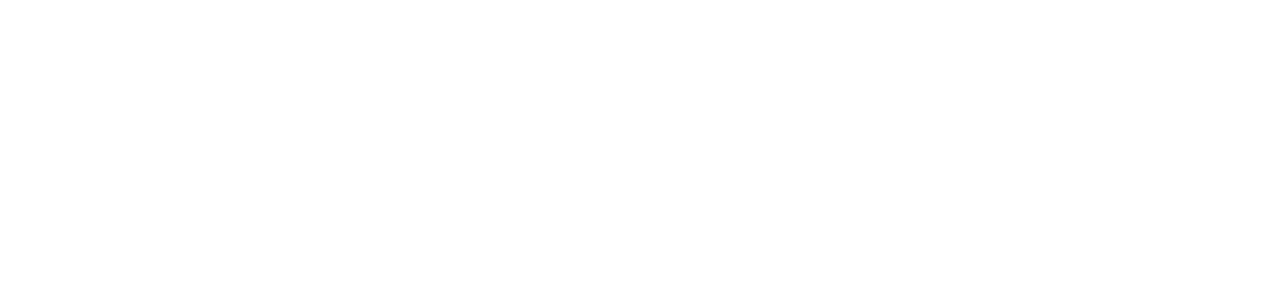
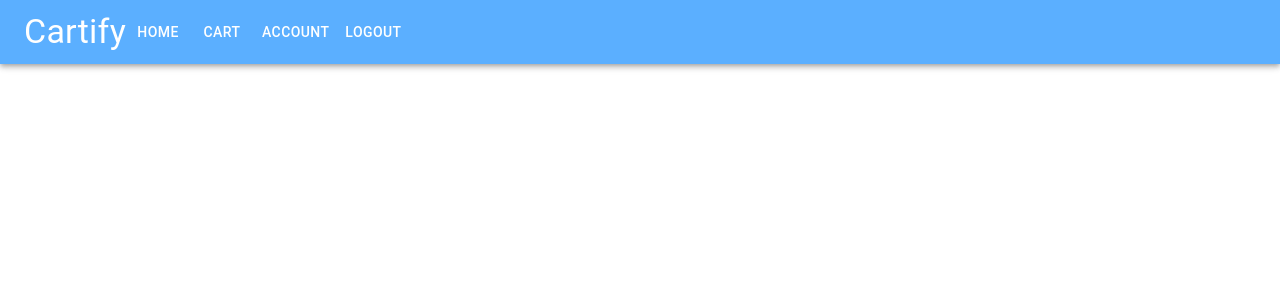
Before and after one commit to param23403/LaunchShopping--ecommerce, a React (Create React App) app in the folder frontend/: page / in a window 1280 px wide. Shown: the top 300 px of the page. Built offline with nearby package versions, Linux system fonts and the light colour scheme.

Commit message:
navbarfront

```diff
--- a/frontend/package.json
+++ b/frontend/package.json
@@ -3,11 +3,17 @@
   "version": "0.1.0",
   "private": true,
   "dependencies": {
+    "@emotion/react": "^11.9.0",
+    "@emotion/styled": "^11.8.1",
+    "@mui/icons-material": "^5.8.2",
+    "@mui/material": "^5.8.2",
     "@testing-library/jest-dom": "^5.16.4",
     "@testing-library/react": "^13.3.0",
     "@testing-library/user-event": "^13.5.0",
+    "firebase": "^9.8.2",
     "react": "^18.1.0",
     "react-dom": "^18.1.0",
+    "react-router-dom": "^6.3.0",
     "react-scripts": "5.0.1",
     "web-vitals": "^2.1.4"
   },
--- a/frontend/src/App.css
+++ /dev/null
@@ -1,38 +0,0 @@
-.App {
-  text-align: center;
-}
-
-.App-logo {
-  height: 40vmin;
-  pointer-events: none;
-}
-
-@media (prefers-reduced-motion: no-preference) {
-  .App-logo {
-    animation: App-logo-spin infinite 20s linear;
-  }
-}
-
-.App-header {
-  background-color: #282c34;
-  min-height: 100vh;
-  display: flex;
-  flex-direction: column;
-  align-items: center;
-  justify-content: center;
-  font-size: calc(10px + 2vmin);
-  color: white;
-}
-
-.App-link {
-  color: #61dafb;
-}
-
-@keyframes App-logo-spin {
-  from {
-    transform: rotate(0deg);
-  }
-  to {
-    transform: rotate(360deg);
-  }
-}
--- a/frontend/src/App.js
+++ b/frontend/src/App.js
@@ -1,10 +1,11 @@
-import './App.css';
+import Navbar from './components/Navbar'
+
 
 function App() {
   return (
-    <div className="App">
-
-    </div>
+    <>
+    <Navbar/>
+    </>
   );
 }
 
--- /dev/null
+++ b/frontend/src/components/Navbar.css
@@ -0,0 +1,4 @@
+.style {
+
+    background : '#5BAFFF';
+};
--- /dev/null
+++ b/frontend/src/components/Navbar.js
@@ -0,0 +1,50 @@
+import {React,useState} from "react";
+import { Link } from "react-router-dom";
+import AppBar from '@mui/material/AppBar';
+import Box from '@mui/material/Box';
+import Toolbar from '@mui/material/Toolbar';
+import Typography from '@mui/material/Typography';
+import Button from '@mui/material/Button';
+import { useNavigate } from "react-router-dom";
+import './Navbar.css'
+
+const Navbar = (props) => {
+     let navigate = useNavigate();
+
+    function homeOnClick(){
+       navigate("/homepage")
+     }
+    function cartOnClick(){
+        navigate("/cart")
+    }
+
+    function accountOnClick(){
+        navigate("/account")
+      }
+
+
+
+    function logoutOnClick(){
+      navigate("/")
+    }
+
+
+    return (
+        <Box sx={{ flexGrow: 1 }}>
+            <AppBar position="static">
+                <Toolbar style={{backgroundColor: "#5BAFFF"}}>
+                    <Typography variant="h4" component="div">
+                        Cartify
+                    </Typography>
+                        <Button color="inherit"  onClick={homeOnClick}>Home</Button>
+                        <Button color="inherit" onClick={cartOnClick}>Cart</Button>
+                        <Button color="inherit" onClick={accountOnClick}>Account</Button>
+                        <Button color="inherit" onClick={logoutOnClick}>Logout</Button>
+                </Toolbar>
+            </AppBar>
+        </Box>
+    );
+
+}
+// style={{backgroundColor: ispage[0] ? 'primary' : "inherit"}}
+export default Navbar;
--- a/frontend/src/index.js
+++ b/frontend/src/index.js
@@ -2,8 +2,12 @@
 import ReactDOM from 'react-dom/client';
 import './index.css';
 import App from './App';
+import { BrowserRouter } from 'react-router-dom';
 
 const root = ReactDOM.createRoot(document.getElementById('root'));
 root.render(
+    <BrowserRouter>
     <App />
+    </BrowserRouter>
+
 );
```
Also changed, not shown: frontend/src/components/Account.js (added, +11 -0 lines), frontend/src/components/Cart.js (added, +11 -0 lines), frontend/src/components/Homepage.js (added, +11 -0 lines), frontend/src/components/Landing.js (added, +10 -0 lines), 1 other file (tests, documents, lock files or other folders).
